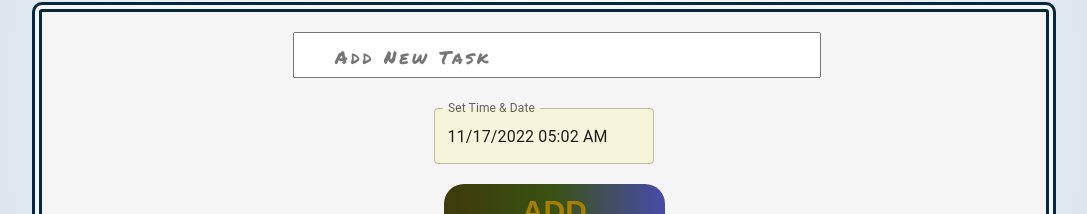
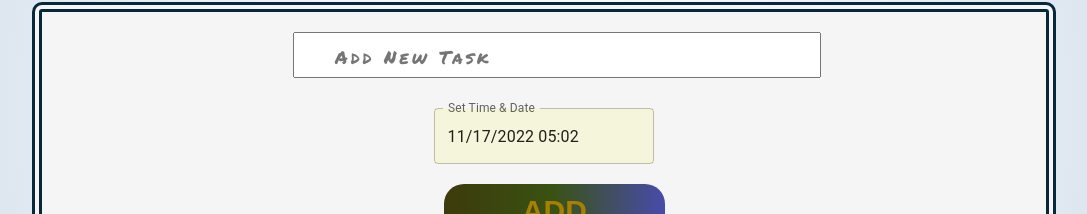
Before and after one commit to Tusharjagi/Todo_React, a React (Create React App) app: page / in a window 1280 px wide. Shown: the part 109-323 px from the top of the page, without its empty margins (96-1183 px from the left). Built offline with nearby package versions, Linux system fonts and the light colour scheme; the HTML template or start-up script is replaced by a standard one.

Commit message:
calender

```diff
--- a/src/Components/Content/Content.js
+++ b/src/Components/Content/Content.js
@@ -2,10 +2,14 @@ import "./content.css";
 import Input from "./Input/Input";
 import RenderData from "./RenderData/RenderData";
 import { useState } from "react";
+import dayjs from "dayjs";
+
 
 const Content = () => {
   const [value, setValue] = useState("");
   const [inputText, setInputText] = useState([]);
+  const [values, setValues] = useState(dayjs());
+
 
   const handleSubmit = (e) => {
     e.preventDefault();
@@ -18,10 +22,18 @@ const Content = () => {
     setValue(e.target.value);
   };
 
+  // Calender
+
+  const handleChange = (newValue) => {
+    setValues(newValue);
+  };
+
+  // Calender
+
   return (
     <div className="content">
-      <Input onHandleSubmit={handleSubmit} onChange={onChange} value={value} />
-      <RenderData data={inputText} />
+      <Input onHandleSubmit={handleSubmit} onChange={onChange} value={value} values={values} handleChange={handleChange} />
+      <RenderData data={inputText}  values={values}/>
     </div>
   );
 };
--- a/src/Components/Content/Input/Calender/Calender.js
+++ b/src/Components/Content/Input/Calender/Calender.js
@@ -1,24 +1,17 @@
-import * as React from "react";
-import dayjs from "dayjs";
+import "./calender.css";
 import TextField from "@mui/material/TextField";
 import { LocalizationProvider } from "@mui/x-date-pickers/LocalizationProvider";
 import { AdapterDayjs } from "@mui/x-date-pickers/AdapterDayjs";
 import { DateTimePicker } from "@mui/x-date-pickers/DateTimePicker";
-import "./calender.css";
-const Calender = () => {
-  const [value, setValue] = React.useState(dayjs());
-
-  const handleChange = (newValue) => {
-    setValue(newValue);
-  };
-
+const Calender = (props) => {
   return (
     <div className="calender">
       <LocalizationProvider dateAdapter={AdapterDayjs}>
         <DateTimePicker
+          ampm={false}
           label="Set Time & Date"
-          value={value}
-          onChange={handleChange}
+          value={props.value}
+          onChange={props.handleChange}
           renderInput={(props) => <TextField {...props} />}
         />
       </LocalizationProvider>
--- a/src/Components/Content/Input/Input.js
+++ b/src/Components/Content/Input/Input.js
@@ -1,8 +1,9 @@
+import "./input.css";
 import AddButton from "../AddButton/AddButton";
 import Calender from "./Calender/Calender";
-import "./input.css";
 
-const Input = ({onHandleSubmit, value, onChange}) => {
+const Input = ({onHandleSubmit, value, onChange, values, handleChange }) => {
+
   return (
     <form onSubmit={onHandleSubmit}>
       <input
@@ -12,7 +13,7 @@ const Input = ({onHandleSubmit, value, onChange}) => {
         placeholder="Add New Task"
         onChange={(e) => onChange(e)}
       />
-      <Calender />
+      <Calender value={values} handleChange={handleChange} />
       <AddButton onHandleSubmit={onHandleSubmit} />
     </form>
   );
--- a/src/Components/Content/RenderData/AllTodo/AllTodo.js
+++ b/src/Components/Content/RenderData/AllTodo/AllTodo.js
@@ -1,7 +1,15 @@
 import "./all-todo.css";
 import DoneOutlineTwoToneIcon from "@mui/icons-material/DoneOutlineTwoTone";
 
-const AllTodo = ({ data }) => {
+const AllTodo = ({ data, values }) => {
+  console.log(
+    values.date(),
+    values.month(),
+    values.year(),
+    values.hour(),
+    values.minute()
+  );
+
   const displayData = data.map((lists) => {
     return (
       <div key={lists}>
@@ -10,7 +18,13 @@ const AllTodo = ({ data }) => {
         <button className="edit-button">
           <span className="edit-text">Edit</span>
         </button>
-        <span className="all-todo">{lists}</span>
+        <span className="all-todo">
+          {lists}
+          <span>
+            {values.date()}/{values.month()}/{values.year()}/{values.hour()}/
+            {values.minute()}
+          </span>
+        </span>
       </div>
     );
   });
--- a/src/Components/Content/RenderData/RenderData.js
+++ b/src/Components/Content/RenderData/RenderData.js
@@ -1,10 +1,10 @@
 import AllTodo from "./AllTodo/AllTodo"
 import "./render-data.css";
 
-const RenderData = ({data}) => {
+const RenderData = ({data, values}) => {
   return(
     <div className="render-data">
-      <AllTodo data={data} />
+      <AllTodo data={data} values={values} />
     </div>
   )
 };
```
